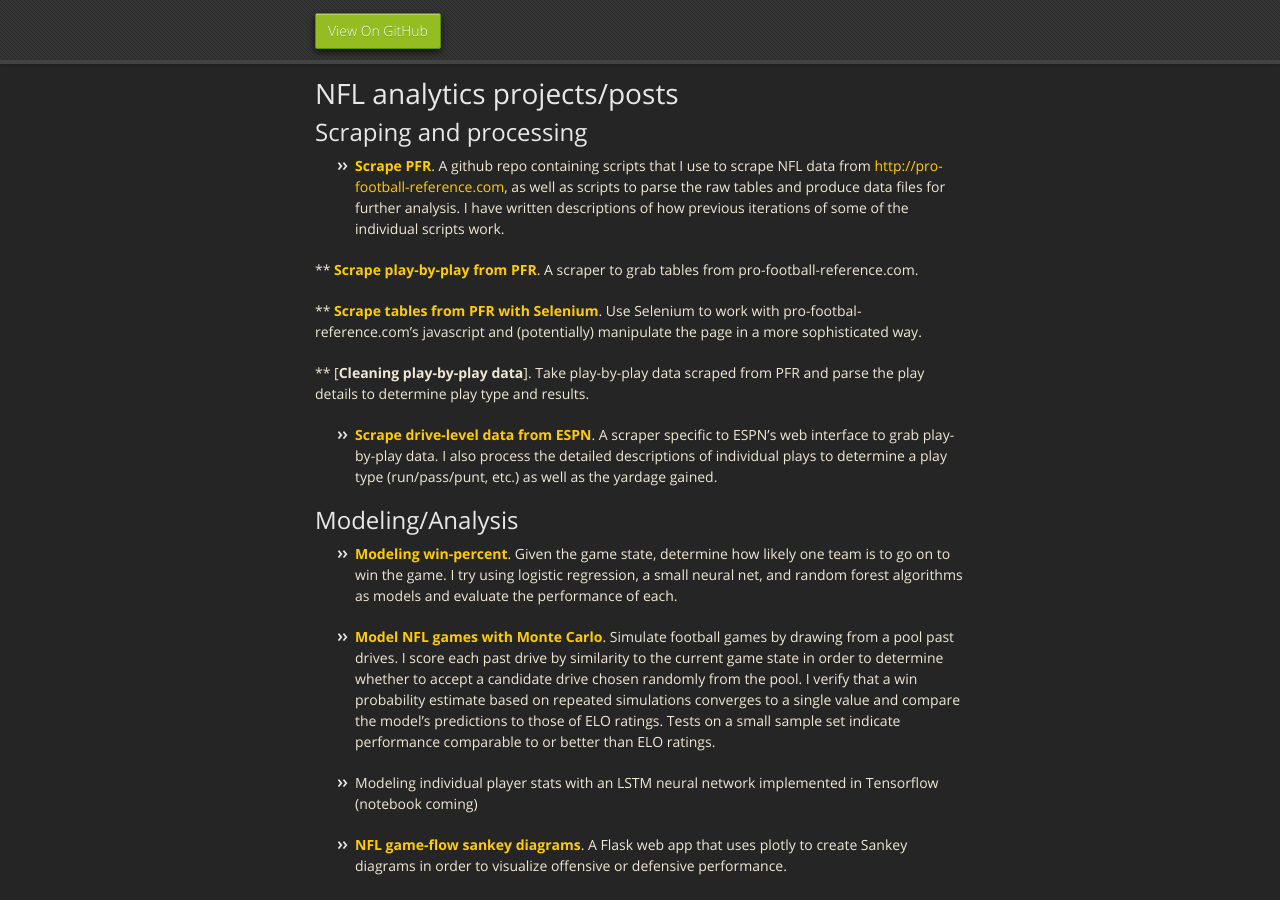
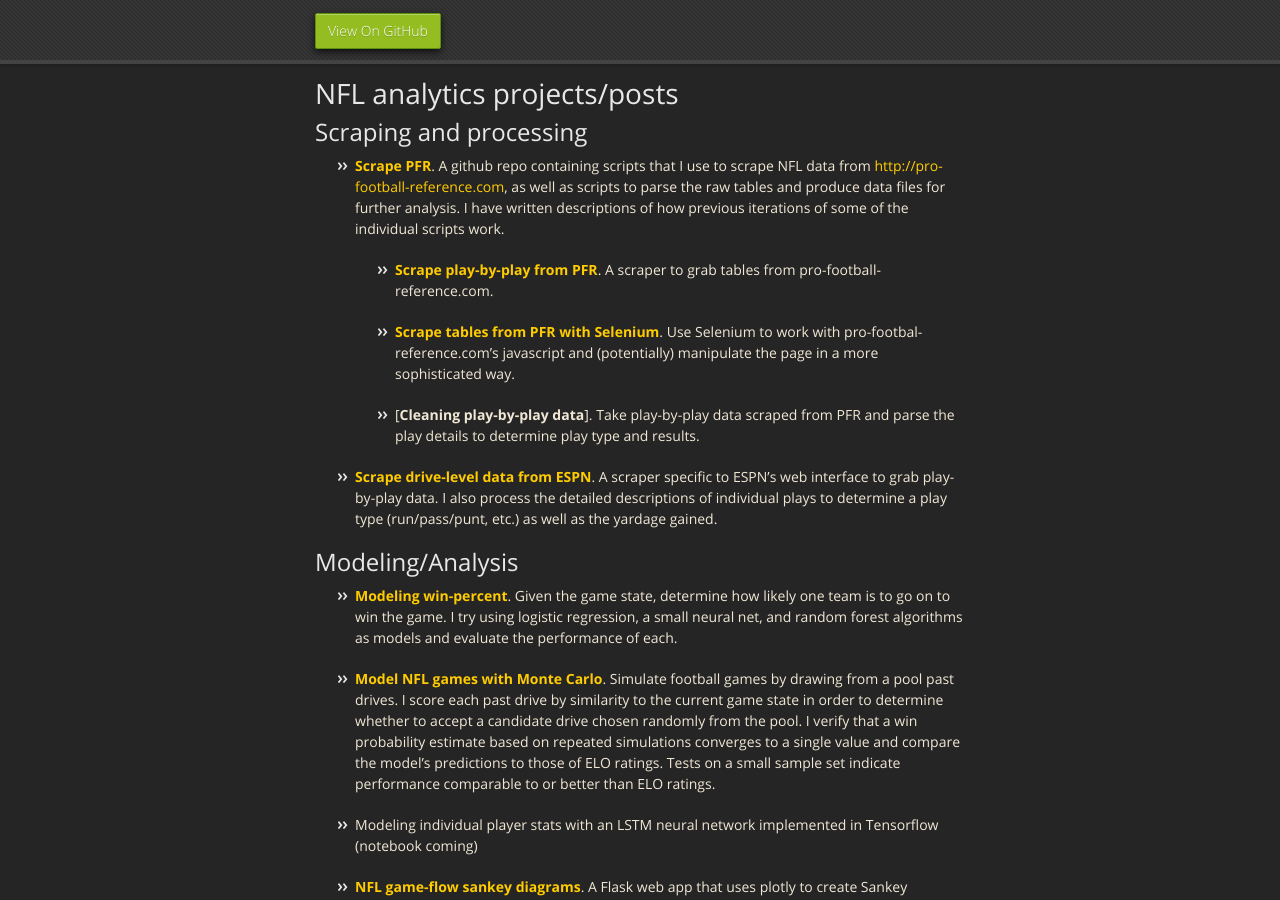
Before and after one commit to ewelchman/ewelchman.github.io, a Jekyll site: the page built from index.md, in a window 1280 px wide and 900 px high, scrolled down 332 px. Built offline with Jekyll 4.4.1, drawn with Linux system fonts in a browser that asks for light colours; our own code applies the rules of GitHub Pages for plain Markdown files.

```diff
--- a/index.md
+++ b/index.md
@@ -16,13 +16,13 @@ A profile of the Carolina Panthers offense using stats from the first six weeks
 A github repo containing scripts that I use to scrape NFL data from <http://pro-football-reference.com>, as well as scripts to parse the raw tables and produce data files for further analysis.
 I have written descriptions of how previous iterations of some of the individual scripts work.
 
-** [**Scrape play-by-play from PFR**](https://nbviewer.jupyter.org/url/ewelchman.github.io/projects/pbp_data_acquisition.ipynb).
+  * [**Scrape play-by-play from PFR**](https://nbviewer.jupyter.org/url/ewelchman.github.io/projects/pbp_data_acquisition.ipynb).
 A scraper to grab tables from pro-football-reference.com.
 
-** [**Scrape tables from PFR with Selenium**](https://nbviewer.jupyter.org/url/ewelchman.github.io/projects/pfr_scraper_selenium.ipynb).
+  * [**Scrape tables from PFR with Selenium**](https://nbviewer.jupyter.org/url/ewelchman.github.io/projects/pfr_scraper_selenium.ipynb).
  Use Selenium to work with pro-footbal-reference.com's javascript and (potentially) manipulate the page in a more sophisticated way.
 
-** [**Cleaning play-by-play data**].
+  * [**Cleaning play-by-play data**].
  Take play-by-play data scraped from PFR and parse the play details to determine play type and results.
 
 * [**Scrape drive-level data from ESPN**](https://nbviewer.jupyter.org/url/ewelchman.github.io/projects/espn_scraper.ipynb).
```
